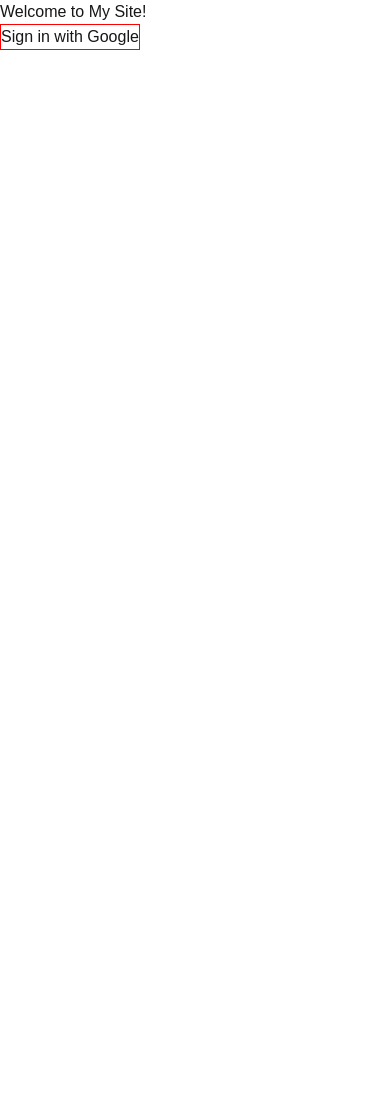
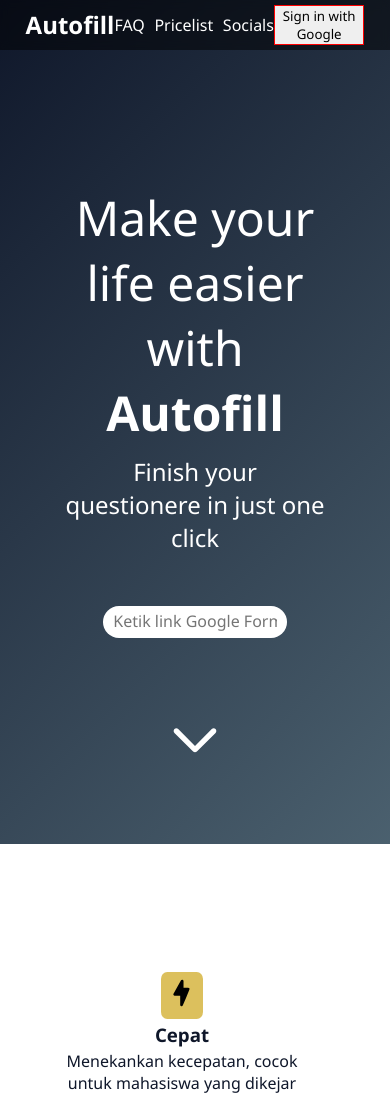
Before and after one commit to SKYD0TS/Autofill, a Next.js app: page / in a window 390 px wide. Shown: the top 1096 px of the page. Before the commit the page ends 844 px from the top, so only its background shows below. Built offline with nearby package versions, Linux system fonts and the light colour scheme; no server answers.

Commit message:
landing page

```diff
--- /dev/null
+++ b/src/app/autofill.css
@@ -0,0 +1,299 @@
+* {
+    font-family: 'Segoe UI', Tahoma, Geneva, Verdana, sans-serif;
+    box-sizing: border-box;
+}
+
+body {
+    margin: 0;
+}
+
+.container {
+    min-width: 100%;
+    font-family: sans-serif;
+    background: linear-gradient(135deg, #0f172a, #c0f0f5);
+    color: #fff;
+    min-height: 100vh;
+}
+
+.container .top-half {
+    display: flex;
+    flex-direction: column;
+    min-height: 100dvh;
+}
+.container .bottom-half {
+    padding-top: 3rem;
+    background-color: white;
+}
+
+.header {
+    position: fixed;
+    width: 100%;
+    background-color: rgba(0, 0, 0, 0.5);
+    backdrop-filter: blur(4px);
+    display: flex;
+    justify-content: space-between;
+    align-items: center;
+    padding: 0.3rem 1.6rem;
+    & nav{
+        display: flex;
+        gap: 0.6rem;
+        & > *{
+            margin-left:0;
+        }
+    }
+
+    & .account{
+        text-align: end;
+    }
+
+    & > * {
+        justify-content: center;
+        flex: 1
+    }
+}
+
+.logo {
+    font-weight: bold;
+    font-size: 1.5rem;
+}
+
+.nav a,
+.nav .dropdown,
+.nav .login-btn {
+    color: #fff;
+    text-decoration: none;
+}
+
+.hero {
+    display: flex;
+    flex-direction: column;
+    justify-content: center;
+    align-items: center;
+    text-align: center;
+    padding: 6rem 4rem 8rem 4rem;
+    flex-grow: 1;
+}
+
+.hero .arrow-down{
+    position: absolute;
+    font-size: 2rem;
+    margin: 4rem 0;
+    bottom: 0px;
+}
+
+.hero p {
+    margin: 0px;
+    margin-bottom: 2rem;
+    font-size: 1.75rem;
+}
+.hero h1 {
+    font-weight: 400;
+    font-size: 4rem;
+    margin: 10px 0;
+}
+
+.hero .form-input {
+    width: 60%;
+    height: 2rem;
+    padding: 10px;
+    margin-top: 20px;
+    border-radius: 100rem;
+    border: none;
+    width: 500px;
+}
+.hero .form-input::placeholder{
+    font-size: 1.2rem;
+    text-align: center;
+}
+
+.features {
+    display: flex;
+    justify-content: space-around;
+    padding: 4rem 2rem;
+}
+
+
+.feature-box {
+    color: #0f172a;
+    display: flex;
+    flex-direction: column;
+    align-items: start;
+    gap: 0.2rem;
+    padding: 1rem;
+    max-width: 300px;
+}
+
+.feature-box [role="img"] {
+    padding: 0.3rem;
+    border-radius: 15%;
+    background-color: #DCC05D;
+}
+
+.feature-box p {
+    font-weight: 200;
+}
+
+.feature-box h3,
+.feature-box p {
+    margin: 0 0;
+}
+
+.trial {
+    display: flex;
+    flex-direction: column;
+    color: #0f172a;
+    text-align: center;
+}
+
+.trial .title {
+    margin: 6rem 0;
+    display: inline;
+    justify-content: center;
+    align-items: center;
+}
+
+.trial .title * {
+    display: inline;
+    margin: 0;
+}
+
+.trial .title h1 {
+    font-size: 2.5rem;
+
+    & p {
+        font-weight: normal;
+        font-size: 1.2rem;
+    }
+}
+
+.packages {
+    display: flex;
+    justify-content: center;
+    align-items: center;
+    flex-wrap: wrap;
+    gap: 2.4rem;
+    margin-bottom: 4rem;
+    padding: 4rem 0;
+}
+
+.package {
+    box-shadow: 12px 12px 32px rgba(0, 0, 0, 0.25);
+
+    background: linear-gradient(to top, #D5F2EC 20%, #E3CD81);
+    display: flex;
+    flex-direction: column;
+    justify-content: space-between;
+    padding: 20px;
+    border-radius: 16px;
+    color: #333;
+    text-align: center;
+    width: 240px;
+    aspect-ratio: 12/15;
+}
+
+.package:nth-child(2) {
+    aspect-ratio: 12/17;
+}
+
+.package>.top {
+    text-align: start;
+
+    & p {
+        margin: 0;
+        font-size: 0.8rem;
+    }
+
+    & h3 {
+        font-size: 1.3rem;
+        margin: 0;
+    }
+}
+
+.package>.bottom>small {
+    display: block;
+    text-align: start;
+    font-weight: bold;
+}
+
+.package>.bottom>h3>span {
+    font-size: 1rem;
+    font-weight: normal;
+}
+
+.package .bottom h3 {
+    margin: 0;
+    justify-self: start;
+    font-size: 1.5rem;
+}
+
+.package button {
+    width: 75%;
+    margin-top: 12px;
+    padding: 10px 15px;
+    background-color: #DFBE5D;
+    color: white;
+    border: none;
+    border-radius: 100rem;
+    cursor: pointer;
+}
+
+.footer {
+    display: flex;
+    flex-direction: column;
+    gap: 0.3rem;
+    text-align: center;
+    padding: 40px 20px;
+    color: #0f172a;
+}
+
+.footer-logo {
+    align-self: center;
+    font-size: 1.2rem;
+    padding: 0.2rem;
+    background-color: #0f172a;
+}
+
+.footer-links a {
+    color: #0f172a;
+    margin: 0 10px;
+    text-decoration: none;
+}
+
+
+@media (max-width: 480px){
+    .hero {
+        & h1 {
+        font-size: 3rem;
+        }
+        & p {
+            font-size: 1.5rem;
+        }
+        & .form-input{
+            width: 70%;
+            &::placeholder{
+                font-size: 1rem;
+            }
+        }
+    }
+    .features{
+        justify-content: end;
+        flex-direction: column;
+
+        & .feature-box{
+            text-align: center;
+            align-items: center;
+        }
+    }
+    .trial .title{
+        & * {
+            display: block;
+        }
+        & p {
+            margin-top: 0.4rem;
+        }
+    }
+    .packages{
+        margin-top: -30px;
+        overflow-x: scroll;
+    }
+}
--- a/src/app/layout.js
+++ b/src/app/layout.js
@@ -1,5 +1,5 @@
 import SessionWrapper from "@/components/Wrapper/SessionWrapper";
-import "./globals.css"; // Import global styles
+// import "./globals.css"; // Import global styles
 
 export default function RootLayout({ children }) {
 
--- a/src/app/page.js
+++ b/src/app/page.js
@@ -3,42 +3,109 @@ import { useSession } from "next-auth/react"; // Access session hook
 import { useEffect, useState } from "react";
 import LoginButton from "@/components/GoogleIO/OauthLoginButton";
 import LogoutButton from "@/components/GoogleIO/OauthLogoutButton";
+import '@/app/autofill.css';
+
 
 export default function Home() {
-  const { data: session, status } = useSession();
-  const [mounted, setMounted] = useState(false);
+    const { data: session, status } = useSession();
+    // Handle case when there is a session
+    return (
+        <div className="container">
+            <div className="top-half">
+                <div className="header">
+                    <div className="logo">Autofill</div>
+                    <nav className="nav">
+                        <a href="#faq">FAQ</a>
+                        <div className="dropdown">Pricelist</div>
+                        <div className="dropdown">Socials</div>
+                    </nav>
+                    {status === "loading"?
+                        <div>Loading...</div>:
+                            session?
+                            <p className="account">{session.user.name} <LogoutButton/></p>:
+                            <LoginButton/>
+                    }
+                    {/* <button className="login-btn">Sign in with</button> */}
+                </div>
 
-  // Ensure that the component only renders on the client
-  useEffect(() => {
-    setMounted(true);
-  }, []);
+                <main className="hero">
+                    <h1>Make your life easier with <strong>Autofill</strong></h1>
+                    <p>Finish your questionere in just one click</p>
+                    <input type="text" placeholder="Ketik link Google Form Anda disini" className="form-input" />
+                    <div className="arrow-down"><a href="#features"><img src="/down-chevron.svg" width={64} height={64} style={{ filter:'invert(1)' }}/></a></div>
+                </main>
+            </div>
+            <div className="bottom-half">
+                <section className="features" id="features">
+                    <div className="feature-box">
+                        <span role="img" aria-label="speed"><img src="/lightning.svg" width={32} height={32} /></span>
+                        <h3>Cepat</h3>
+                        <p>Menekankan kecepatan, cocok untuk mahasiswa yang dikejar deadline.</p>
+                    </div>
+                    <div className="feature-box">
+                        <span role="img" aria-label="secure"><img src="/lightning.svg" width={32} height={32} /></span>
+                        <h3>Aman</h3>
+                        <p>Data klien tidak akan disalahgunakan dan disebarluaskan.</p>
+                    </div>
+                    <div className="feature-box">
+                        <span role="img" aria-label="flexible"><img src="/lightning.svg" width={32} height={32} /></span>
+                        <h3>Fleksibel</h3>
+                        <p>Menawarkan fleksibilitas sesuai kebutuhan responden dan target.</p>
+                    </div>
+                </section>
 
-  // Show loading or other placeholder until mounted
-  if (!mounted) {
-    return <div>Loading...</div>;
-  }
+                <section className="trial">
+                    <div className="title">
+                        <h1>Gunakan Free Trial-mu sekarang <p>Dapatkan gratis 5 responden!</p></h1>
 
-  // Handle loading state while session is being fetched
-  if (status === "loading") {
-    return <div>Loading...</div>;
-  }
+                    </div>
+                    <div className="packages">
+                        <div className="package">
+                            <div className="top">
+                                <h3>50-99 responden</h3>
+                                <p>Diskon 10% dengan kode referral</p>
+                            </div>
+                            <div className="bottom">
+                                <h3><span>Rp</span> 500 <span>/responden</span></h3>
+                                <button>PILIH PAKET</button>
+                            </div>
+                        </div>
+                        <div className="package">
+                            <div className="top">
+                                <h3>100-299 responden</h3>
+                                <p>Diskon 10% dengan kode referral</p>
+                            </div>
+                            <div className="bottom">
+                                <h3><span>Rp</span> 400 <span>/responden</span></h3>
+                                <small>*Lebih hemat 20%</small>
+                                <button>PILIH PAKET</button>
+                            </div>
+                        </div>
+                        <div className="package">
+                            <div className="top">
+                                <h3>300-700 responden</h3>
+                                <p>Diskon 15% dengan kode referral</p>
+                            </div>
+                            <div className="bottom">
+                                <h3><span>Rp</span> 350 <span>/responden</span></h3>
+                                <small>*Lebih hemat 30%</small>
+                                <button>PILIH PAKET</button>
+                            </div>
+                        </div>
+                    </div>
+                </section>
+                <footer className="footer">
+                    <div className="footer-logo">✨</div>
+                    <div className="footer-links">
+                        <a href="#pricelist">Pricelist</a>
+                        <a href="#home">Home</a>
+                        <a href="#faq">FAQ</a>
+                    </div>
+                    <div className="socials">[Social Icons Here]</div>
+                    <p>© 2025 AUTOFILL ALL RIGHTS RESERVED</p>
+                </footer>
+            </div>
 
-  // Handle case when there is no session
-  if (!session) {
-    return (
-      <div>
-        <h1>Welcome to My Site!</h1>
-        <LoginButton />
-      </div>
+        </div>
     );
-  }
-
-  // Handle case when there is a session
-  return (
-    <div>
-      <p>Welcome, {session.user.name}!</p>
-      <p>Your email: {session.user.email}</p>
-      <LogoutButton />
-    </div>
-  );
 }
```
Also changed, not shown: ..json, public/down-chevron.svg (added), public/lightning.svg (added).
